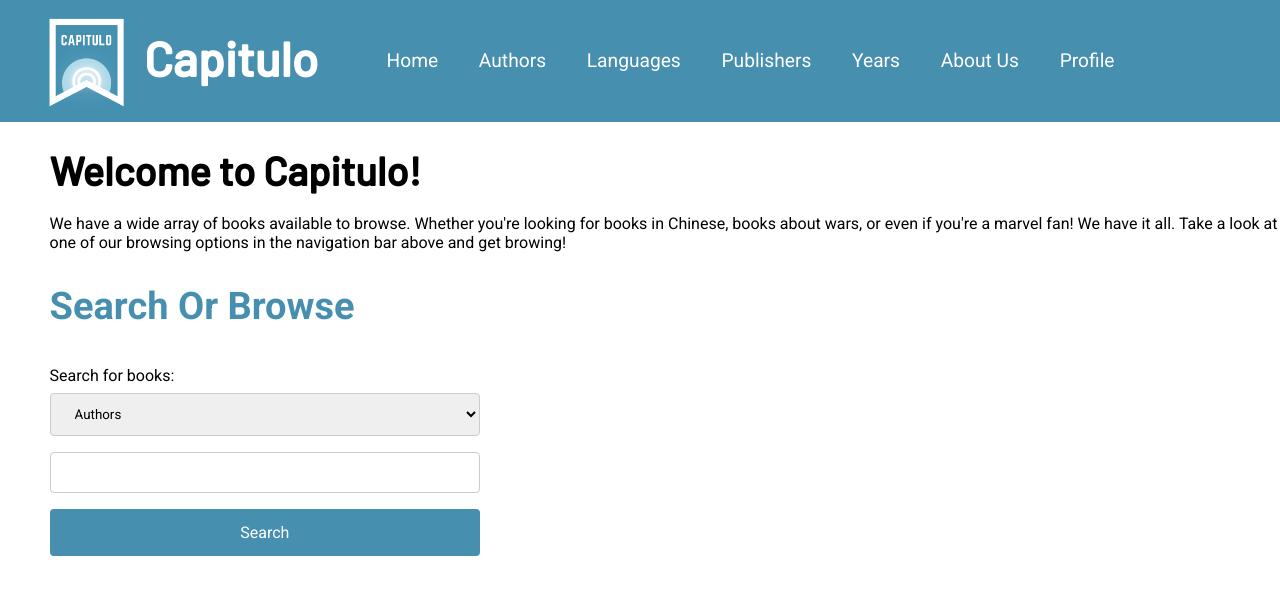
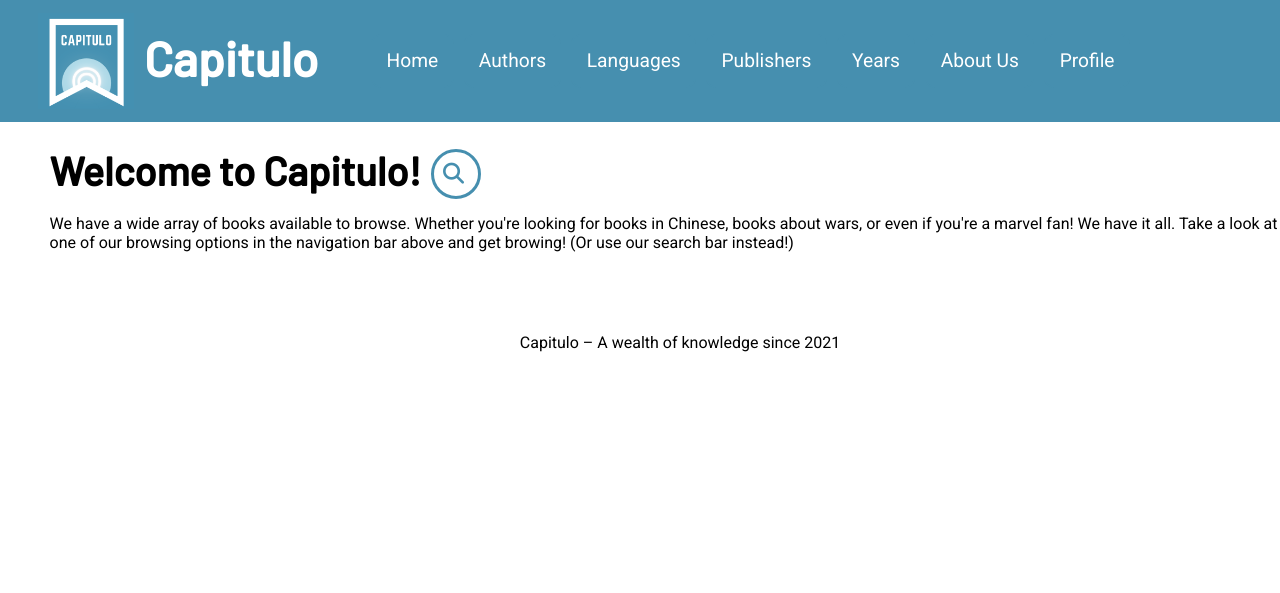
Before and after one commit to kana140/library-web-application, a Flask app: page / in a window 1280 px wide. Shown: the top 593 px of the page. After the commit the page ends 352 px from the top, so only its background shows below. Run offline with Flask 2, Linux system fonts and the light colour scheme; parts of the project's set-up code (start-up, migrations or seed data) failed here and were passed over; some libraries are stand-ins or nearby versions.

Commit message:
implemented search bar function, styled review page, fixed reading list

```diff
--- a/capitulo/adapters/data/reviews.csv
+++ b/capitulo/adapters/data/reviews.csv
@@ -1,2 +1,5 @@
 id,user-id,book-id,review-text,rating,timestamp
-1,1,23272155,"terrible, just terrible",5,2020-02-28 14:31:26
+1,1,23272155,"Terrible, just terrible.",5,2020-02-28 14:31:26
+1,1,707611,"Best book ever, the best",5,2020-02-28 14:31:26
+1,1,707611,"Wow! This book was incredible. Super awe-inspiring",5,2020-02-28 14:31:26
+1,1,707611,"one of the best books ever, brings me back to the time i was a child and no one would talk to me not even my mum or dad good times",5,2020-02-28 14:31:26
--- a/capitulo/adapters/memory_repository.py
+++ b/capitulo/adapters/memory_repository.py
@@ -162,7 +162,7 @@ class MemoryRepository(AbstractRepository):
         matching_book_ids = []
         for book in self.__books:
             for author in book.authors:
-                if int(author_id) == int(author.unique_id):
+                if author_id == int(author.unique_id):
                     matching_book_ids.append(book.book_id)
         return matching_book_ids
 
@@ -245,4 +245,3 @@ def load_reviews(data_path: Path, repo: MemoryRepository, users):
 
         )
         repo.add_review(review)
-        repo.add_book(book)
--- a/capitulo/adapters/repository.py
+++ b/capitulo/adapters/repository.py
@@ -157,3 +157,8 @@ class AbstractRepository(abc.ABC):
     def get_book_ids_all(self):
         """ Returns all book ids """
         raise NotImplementedError
+
+    @abc.abstractmethod
+    def get_languages(self):
+        """ Returns all languages """
+        raise NotImplementedError
--- a/capitulo/books/services.py
+++ b/capitulo/books/services.py
@@ -44,7 +44,7 @@ def get_book_ids_for_language(language, repo: AbstractRepository):
     return book_ids
 
 def get_book_ids_for_author(author_id, repo: AbstractRepository):
-    book_ids = repo.get_book_ids_for_author(int(author_id))
+    book_ids = repo.get_book_ids_for_author(author_id)
     return book_ids
 
 def get_book_ids_for_publisher(publisher_name, repo: AbstractRepository):
@@ -62,7 +62,6 @@ def get_books_by_author(author, repo: AbstractRepository):
 def get_books_by_publisher(publisher, repo: AbstractRepository):
     books = books_to_dict(repo.get_books_by_publisher(publisher))
     return books
-
 
 def get_books_by_release_year(release_year, repo: AbstractRepository):
     books = books_to_dict(repo.get_books_by_release_year(release_year))
--- a/capitulo/home/home.py
+++ b/capitulo/home/home.py
@@ -8,22 +8,42 @@ import capitulo.home.services as services
 
 from wtforms import Form, StringField, SelectField
 
-class SearchForm(Form):
-    choices = [('Authors', 'Authors'),
-                ('Languages', 'Languages'),
-                ('Publishers', 'Publishers'),
-                ('Years', 'Years')]
-    select = SelectField('Search for books:', choices=choices)
-    search = StringField('')
-
 home_blueprint = Blueprint('home_bp', __name__)
 
 
-@home_blueprint.route('/', methods=['GET'])
+@home_blueprint.route('/', methods=['GET', 'POST'])
 def home():
     books_per_page = 4
+    page = request.args.get('page')
+    q = request.args.get('q')
+    books = services.get_all_books(repo.repo_instance)
+    languages = utilities.get_languages()
+    results = []
+    if q:
+        for book in books:
+            if q.lower() in (book.get('title')).lower():
+                results.append(book)
+            for author in book.get('authors'):
+                if q.lower() in (author.get('full_name')).lower():
+                    results.append(book)
+            if q.lower() in (book.get('publisher')).lower():
+                results.append(book)
+            if q.lower() in str(book.get('release_year')).lower():
+                results.append(book)
+        for language in utilities.get_languages():
+            if q.lower() in language.lower():
+                for language_book in services.get_books_by_language(language, repo.repo_instance):
+                    results.append(language_book)
 
-    page = request.args.get('page')
+    return render_template('home/home.html',
+        books=results,
+        language_urls=utilities.get_languages_and_urls(),
+        author_urls=utilities.get_authors_and_urls(),
+        publisher_urls=utilities.get_publishers_and_urls(),
+        release_year_urls=utilities.get_release_years_and_urls()
+    )
+
+######
 
     if page is None:
         page = 1
@@ -40,13 +60,9 @@ def home():
     for i in range(1, number_of_pages + 1):
         page_list.append(url_for('home_bp.home', page=i))
 
-    search = SearchForm(request.form)
-    if request.method == 'POST':
-        return search_results(search)
-
     return render_template(
         'home/home.html',
-        form = search,
+        form=search,
         page_list=page_list,
         books=books,
         language_urls=utilities.get_languages_and_urls(),
@@ -55,10 +71,12 @@ def home():
         release_year_urls=utilities.get_release_years_and_urls()
     )
 
+
 @home_blueprint.route('/results')
 def search_results(search):
     results = []
     search_string = search.data['search']
+    search = SearchForm(request.form)
 
     if search.data['search'] == '':
         books_per_page = 4
@@ -72,7 +90,8 @@ def search_results(search):
 
         book_ids = services.get_book_ids_all(repo.repo_instance)
 
-        books = services.get_books_by_id(book_ids[(page - 1) * books_per_page: page * books_per_page], repo.repo_instance)
+        books = services.get_books_by_id(book_ids[(page - 1) * books_per_page: page * books_per_page],
+                                         repo.repo_instance)
 
         number_of_pages = math.ceil(len(book_ids) / books_per_page)
 
@@ -84,8 +103,9 @@ def search_results(search):
             'home/home.html',
             page_list=page_list,
             books=books,
+            form=search,
             language_urls=utilities.get_languages_and_urls(),
             author_urls=utilities.get_authors_and_urls(),
             publisher_urls=utilities.get_publishers_and_urls(),
-            release_year_urls=utilities.get_release_years_and_urls()
+            release_year_urls=utilities.get_release_years_and_urls(),
         )
--- a/capitulo/home/services.py
+++ b/capitulo/home/services.py
@@ -10,6 +10,7 @@ class NonExistentBookException(Exception):
 
 class UnknownUserException(Exception):
     pass
+
 
 def review_to_dict(review: Review):
     review_dict = {
@@ -25,6 +26,7 @@ def review_to_dict(review: Review):
 def reviews_to_dict(reviews: Iterable[Review]):
     return [review_to_dict(review) for review in reviews]
 
+
 def author_to_dict(author: Author):
     author_dict = {
         'author_id': author.unique_id,
@@ -33,8 +35,13 @@ def author_to_dict(author: Author):
     return author_dict
 
 
+def get_books_by_author(author):
+    return
+
+
 def authors_to_dict(authors: Iterable[Author]):
     return [author_to_dict(author) for author in authors]
+
 
 def book_to_dict(book: Book):
     book_dict = {
@@ -51,16 +58,20 @@ def book_to_dict(book: Book):
     }
     return book_dict
 
+
 def books_to_dict(books: Iterable[Book]):
     return [book_to_dict(book) for book in books]
+
 
 def get_all_books(repo: AbstractRepository):
     books = books_to_dict(repo.get_all_books())
     return books
 
-def get_book_ids_all(repo:AbstractRepository):
+
+def get_book_ids_all(repo: AbstractRepository):
     books = repo.get_book_ids_all()
     return books
+
 
 def get_books_by_id(id_list, repo: AbstractRepository):
     books = repo.get_books_by_id(id_list)
@@ -69,3 +80,8 @@ def get_books_by_id(id_list, repo: AbstractRepository):
     books_as_dict = books_to_dict(books)
 
     return books_as_dict
+
+
+def get_books_by_language(language, repo: AbstractRepository):
+    books = books_to_dict(repo.get_books_by_language(language))
+    return books
--- a/capitulo/static/css/main.css
+++ b/capitulo/static/css/main.css
@@ -681,5 +698,91 @@ input[type="submit"]:hover {
 .search-or-browse {
 	font-size: 38px;
 	color: #468faf;
-	margin-bottom: 1em;
+	margin-bottom: 1.5em;
 }
+
+.review-obj {
+    flex-wrap: wrap;
+    flex-direction: column;
+    align-items: flex-start;
+}
+
+.review-obj > div{
+    width: 100;
+    height: 200;
+    font-size: 1em;
+    background-color: #f8fbfc;
+    border: 1.8px #306278;
+    border-style: solid none;
+    }
+
+#parent {
+  display: flex;
+}
+#wide {
+  width:100
+  /* Grow to rest of container */
+  background: lightgreen;}
+
+.box{
+  position: relative;
+  margin: 0.2em;
+  margin-left: 0.6em;
+}
+
+.input {
+    padding: 10px;
+    width: 50px;
+    height: 50px;
+    background: none;
+    border: 3px solid #468faf;
+    border-radius: 50px;
+    box-sizing: border-box;
+    font-size: 20px;
+    outline: none;
+    transition: .5s;
+}
+
+.box:hover input{
+    width: 350px;
+    border-radius: 10px;
+}
+
+.box i{
+    position: absolute;
+    top: 40%;
+    right: 6.5px;
+    transform: translate(-50%,-50%);
+    font-size: 21px;
+    color: #468faf;
+    transition: .2s;
+}
+
+.box:hover i{
+    opacity: 0;
+    z-index: -1;
+}
+
+
+
+.radio-field {
+    float: left;
+    padding: 5px;
+    marin: 1px;
+}
+
+.form-rating-field {
+float:left;
+}
+
+.review-length{
+margin: 0px;
+float:left;}
+
+.reviews-container {
+margin-right: 4em;
+}
+
+.book {
+    margin-right: 2em;
+}
--- a/capitulo/templates/home/home.html
+++ b/capitulo/templates/home/home.html
@@ -1,28 +1,27 @@
 {% extends 'layout.html' %} {% block content %}
 
 <main id="home-main">
-	<h1 class="landing-page-header">Welcome to Capitulo!</h1>
+	<div id="parent">
+
+	<div id="wide"><h1 class="landing-page-header">Welcome to Capitulo!</h1></div>
+
+	<div class="box">
+	<form class="form-inline my-2 my-lg-0" method="GET">
+		<input type="search" class="input"
+			    name="q" onmouseout="document.search.txt.value = ''">
+		<!--<button class="btn btn-outline-success my-2 my-sm-0" type="submit">Search</button> -->
+	</form>
+		<i class="fas fa-search"></i>
+	</div>
+
+	</div>
+
 	<p>
 		We have a wide array of books available to browse. Whether you're looking
 		for books in Chinese, books about wars, or even if you're a marvel fan! We
 		have it all. Take a look at one of our browsing options in the navigation
-		bar above and get browing!
+		bar above and get browing! (Or use our search bar instead!)
 	</p>
-	<div class="s-o-b">
-		<h1 class="search-or-browse">Search Or Browse</h1>
-		{% from "_formhelpers.html" import render_field %}
-		<form method="post">
-			<dl>
-				{{ render_field(form.select) }}
-				<p>
-					{{ render_field(form.search) }}
-				</p>
-			</dl>
-			<p>
-				<input type="submit" value="Search">
-			</p>
-		</form>
-	</div>
 
 	<div class="books">
 		<ul>
--- a/capitulo/templates/layout.html
+++ b/capitulo/templates/layout.html
@@ -2,6 +2,7 @@
 
 <html lang="en">
 	<head>
+		<link rel="shortcut icon" href="{{ url_for('static', filename='favicon.ico') }}">
 		<meta http-equiv="Content-Type" content="text/html; charset=utf-8" />
 		<title>Capitulo</title>
 
@@ -13,6 +14,7 @@
 		<link rel="bookmark" type="image/x-icon" href="favicon.ico" />
 
 		<link rel="icon" href="favicon.ico" />
+		  <script src="https://kit.fontawesome.com/afd6aa68df.js" crossorigin="anonymous"></script>
 	</head>
 
 	<body>
--- a/capitulo/templates/reading_list.html
+++ b/capitulo/templates/reading_list.html
@@ -5,8 +5,8 @@
 {% extends 'layout.html' %} {% block content %}
 
 <main id="main">
-	<div class="reading_list">
-		<h1>Reading List</h1>
+	<h1>Reading List</h1>
+	<div class="reading-list">
 		{% for book in read_list %}
 		<ul class="item-row">
 			<li>
--- a/capitulo/utilities/services.py
+++ b/capitulo/utilities/services.py
@@ -28,3 +28,7 @@ def get_book(book_id: int, repo: AbstractRepository):
 def get_all_books(repo: AbstractRepository):
     books = repo.get_all_books()
     return books
+
+def get_books_by_author(author, repo: AbstractRepository):
+    books = repo.get_books_by_author(author)
+    return books
--- a/capitulo/utilities/utilities.py
+++ b/capitulo/utilities/utilities.py
@@ -46,3 +46,11 @@ def get_book(book_id):
 def get_all_books():
     books = services.get_all_books(repo.repo_instance)
     return books
+
+def get_languages():
+    languages = services.get_languages(repo.repo_instance)
+    return languages
+
+def get_books_by_author(author):
+    books = services.get_books_by_author(author, repo.repo_instance)
+    return books
```
Also changed, not shown: other parts of capitulo/static/css/main.css (+20 -3 lines), capitulo/books/books.py (+10 -9 lines), capitulo/templates/books/book_review.html (+17 -15 lines), capitulo/templates/individual_book.html (+15 -12 lines), tests/e2e/test_web_app.py (+1 -1 lines).
